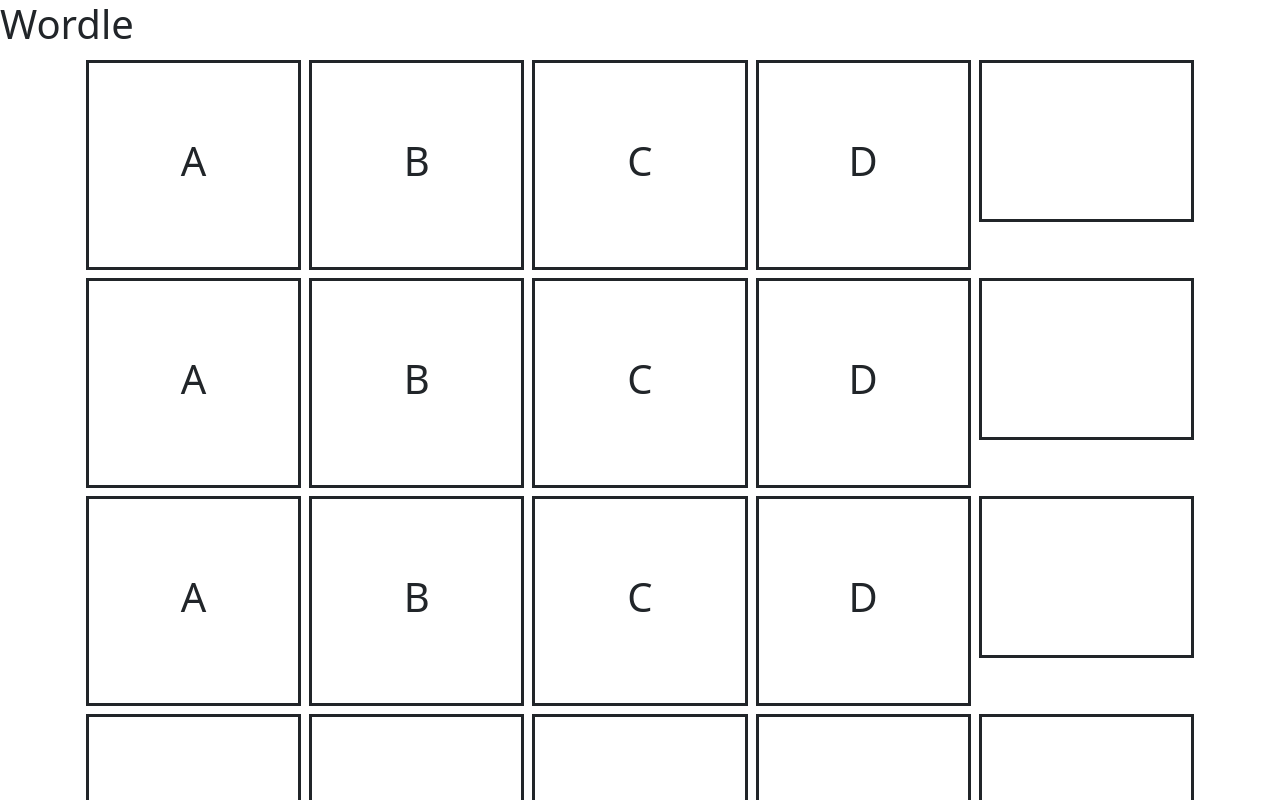
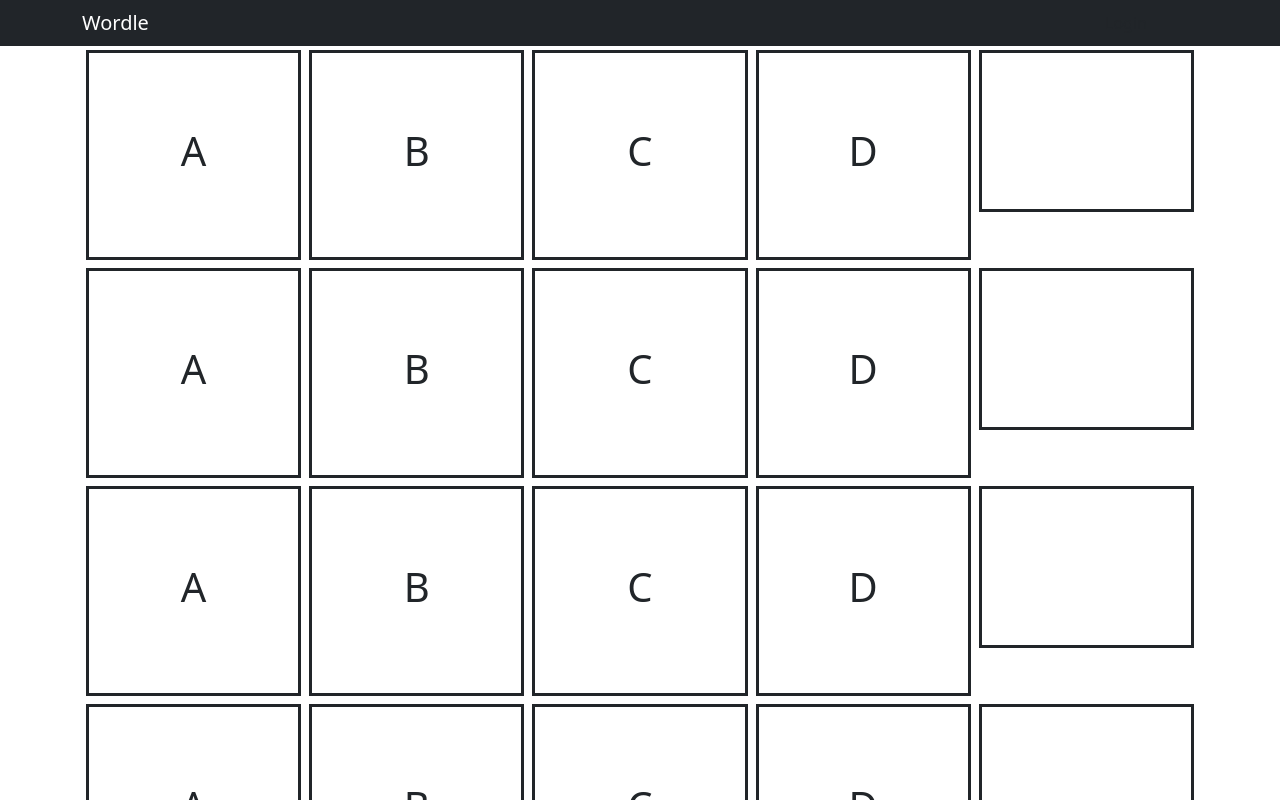
Before and after one commit to BryseJamesRochester/WordleGame, a React (Create React App) app in the folder wordle/: page / in a window 1280 px wide. Shown: the top 800 px of the page. Built offline with nearby package versions, Linux system fonts and the light colour scheme.

Commit message:
added basic navbar

```diff
--- a/wordle/src/App.js
+++ b/wordle/src/App.js
@@ -2,17 +2,24 @@ import logo from "./logo.svg"
 import "./App.css"
 import Grid from "./components/Grid.jsx"
 import Keyboard from "./components/Keyboard.jsx"
-import { Container, Row, Col } from "react-bootstrap"
+import { Container, Row, Col, Navbar, NavLink, Nav } from "react-bootstrap"
 import "bootstrap/dist/css/bootstrap.min.css"
 
 function App() {
   return (
     <div>
-      <h1>Wordle</h1>
-      <Container fluid="sm">
-        <Col>
-          <Grid />
-        </Col>
+      <Navbar variant="dark" bg="dark">
+        <Container>
+          <Col>
+            <Navbar.Brand href="#">Wordle</Navbar.Brand>
+          </Col>
+          <Col md={{ span: 1 }}>
+          <Nav.Link href="#login">Login</Nav.Link>
+          </Col>
+        </Container>
+      </Navbar>
+      <Container className="mw-50">
+        <Grid />
       </Container>
       <Keyboard />
     </div>
```
Also changed, not shown: 1 other file (tests, documents, lock files or other folders).
